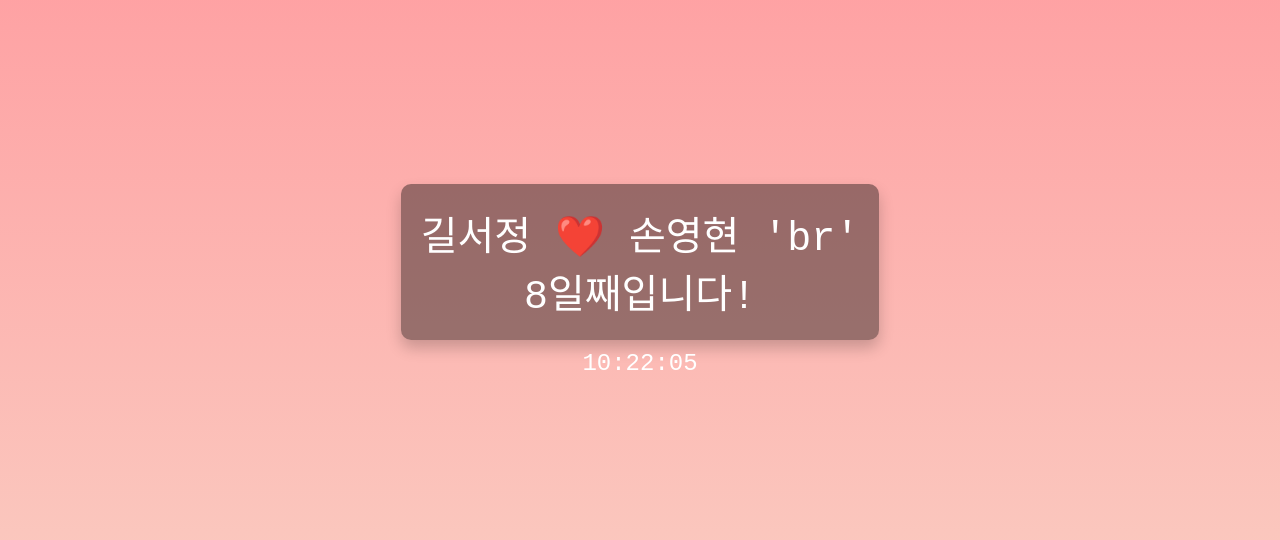
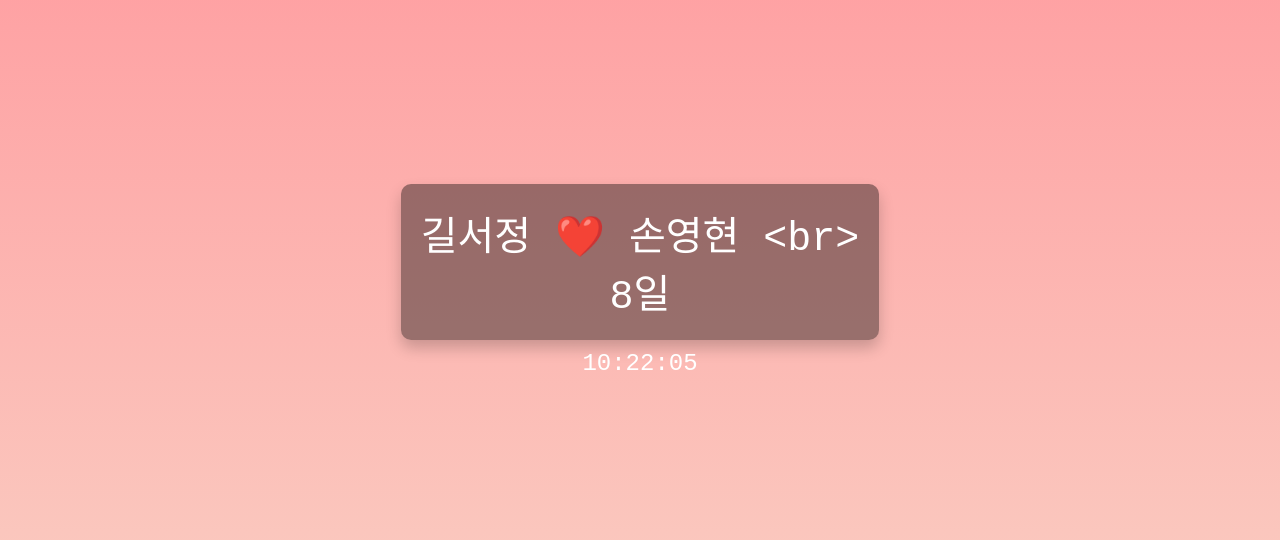
Before and after one commit to Son0H2/date_clock, a plain HTML site: page index.html in a window 1280 px wide. Shown: the part 120-660 px from the top of the page. Drawn offline with Linux system fonts and the light colour scheme.

Commit message:
Update index.html

```diff
--- a/index.html
+++ b/index.html
@@ -36,8 +36,8 @@
             const currentDate = new Date();
             const timeDifference = currentDate - startDate;
             const daysTogether = Math.floor(timeDifference / (1000 * 60 * 60 * 24));
-            document.getElementById("daysTogether").innerText = `길서정 ❤️ 손영현 'br'
-            ${daysTogether}일째입니다!`;
+            document.getElementById("daysTogether").innerText = `길서정 ❤️ 손영현 <br>
+            ${daysTogether}일`;
         }
 
         function updateClock() {
```
